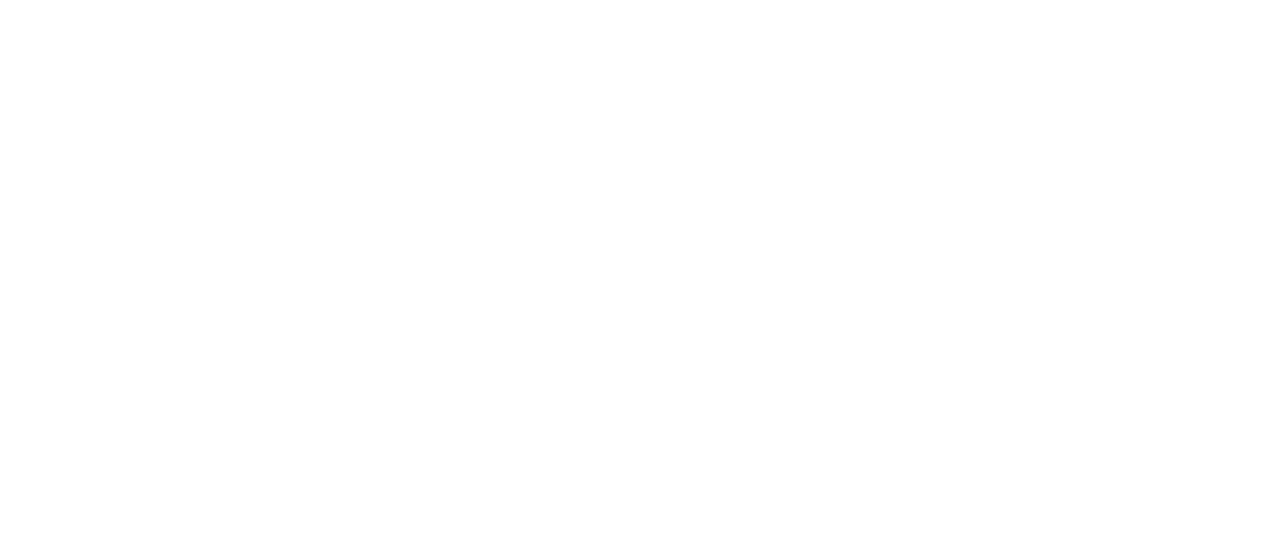
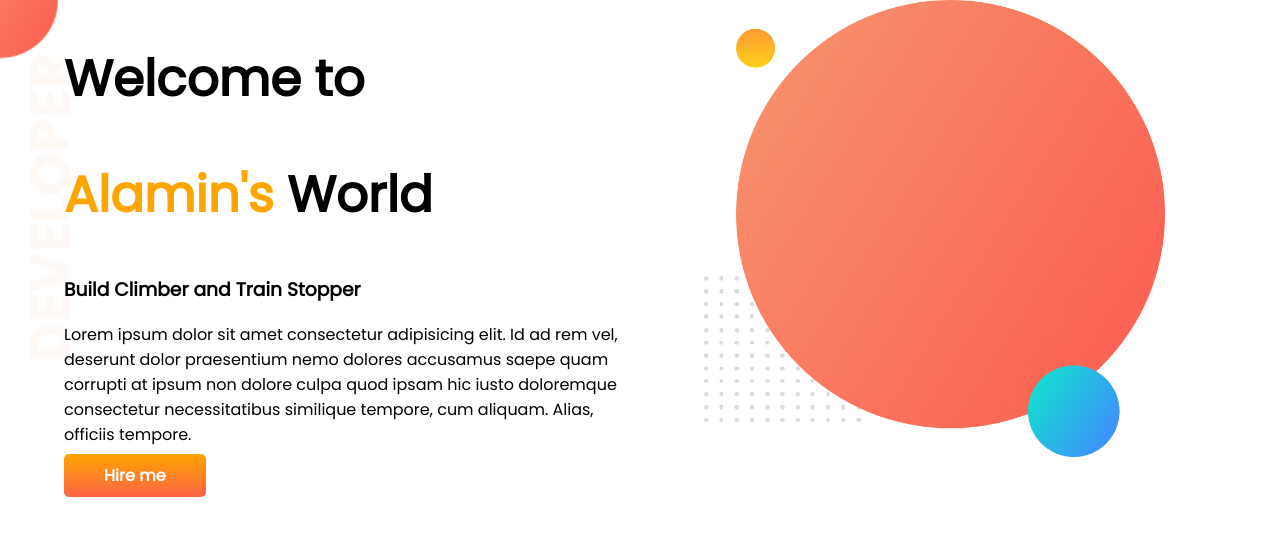
Before and after one commit to MDALAMIN84/Developer-portfolio, a plain HTML site: page index.html in a window 1280 px wide. Drawn offline with Linux system fonts and the light colour scheme.

Commit message:
top banner added

```diff
--- a/index.html
+++ b/index.html
@@ -1,13 +1,33 @@
 <!DOCTYPE html>
 <html lang="en">
+
 <head>
     <meta charset="UTF-8">
     <meta http-equiv="X-UA-Compatible" content="IE=edge">
     <meta name="viewport" content="width=device-width, initial-scale=1.0">
     <title>Alamin Portfolio</title>
+    <link rel="preconnect" href="https://fonts.googleapis.com">
+    <link rel="preconnect" href="https://fonts.gstatic.com" crossorigin>
+    <link href="https://fonts.googleapis.com/css2?family=Poppins&display=swap" rel="stylesheet">
     <link rel="stylesheet" href="style.css">
 </head>
+
 <body>
+    <section class="top-banner">
+        <div class="half-width">
+            <h1>Welcome to</h1>
+            <h1><span class="orange-color">Alamin's</span> World</h1>
+            <h3>Build Climber and Train Stopper</h3>
+            <p>Lorem ipsum dolor sit amet consectetur adipisicing elit. Id ad rem vel, deserunt dolor praesentium nemo
+                dolores accusamus saepe quam corrupti at ipsum non dolore culpa quod ipsam hic iusto doloremque
+                consectetur
+                necessitatibus similique tempore, cum aliquam. Alias, officiis tempore.</p>
+            <a class="link-button" target="_blank" href="http://www.linkedin.com/company/programminghero/">Hire me</a>
+        </div>
 
+        <div class="half-width"><img src="images/my-bg.png" alt="">
+        </div>
+    </section>
 </body>
+
 </html>
--- a/style.css
+++ b/style.css
@@ -0,0 +1,38 @@
+body {
+    font-family: 'poppins', sans-serif;
+    margin: 0;
+}
+
+h1 {
+    font-size: 50px;
+}
+
+.orange-color {
+    color: orange;
+}
+
+section {
+    display: flex;
+}
+
+.half-width {
+    width: 50%;
+    padding-left: 5%;
+}
+
+.half-width img {
+    width: 80%;
+}
+.top-banner{
+    background-image: url(images/top-banner.png);
+    background-repeat: no-repeat;
+}
+
+.link-button {
+    text-decoration: none;
+    background-image: linear-gradient(orange, tomato);
+    padding: 10px 40px;
+    color: white;
+    font-weight: 700;
+    border-radius: 5px;
+}
```
Also changed, not shown: images/IMG-20220704-WA0002_1_-removebg-preview (1).png (added), images/dream-bg.png (added), images/exp-bg.png (added), images/jhankar.png (added), images/jhankar2.png (added), images/my-bg.png (added), images/my-bg2.png (added), images/top-banner.png (added), 7 other files.
